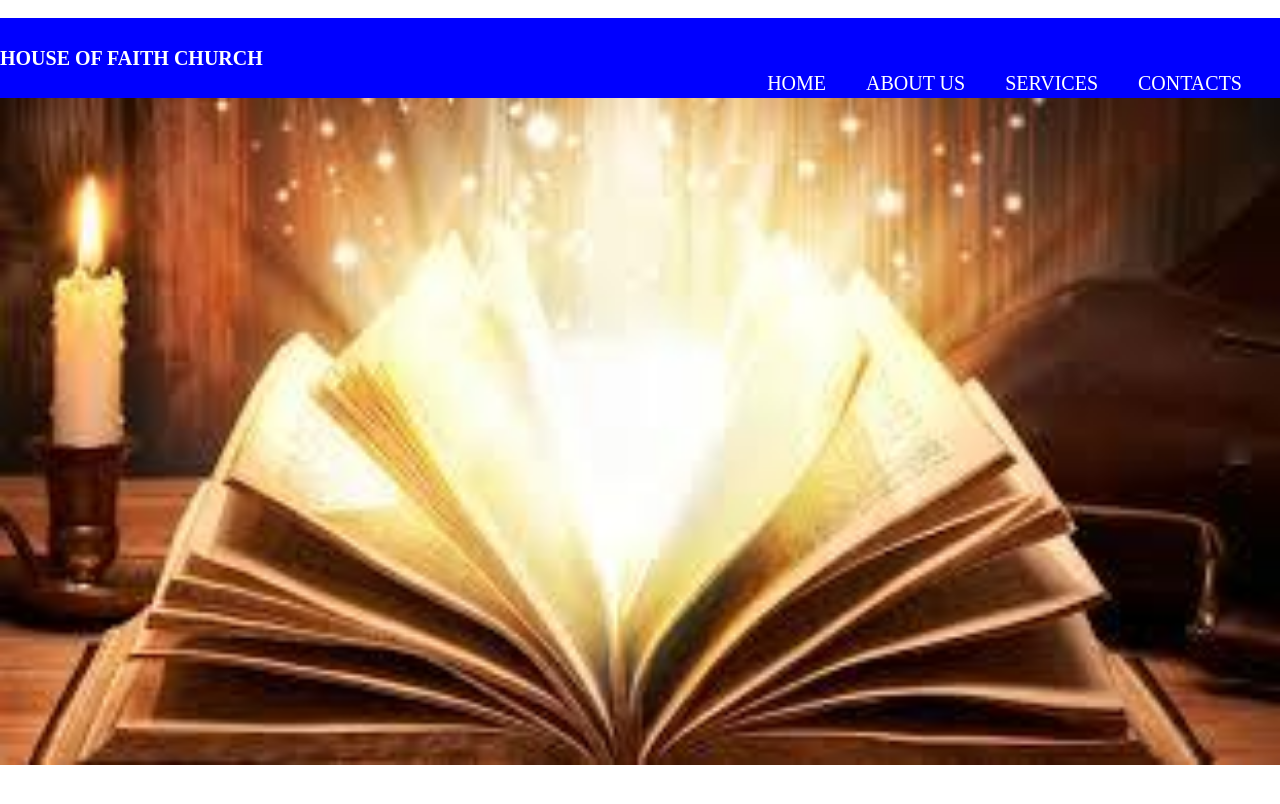
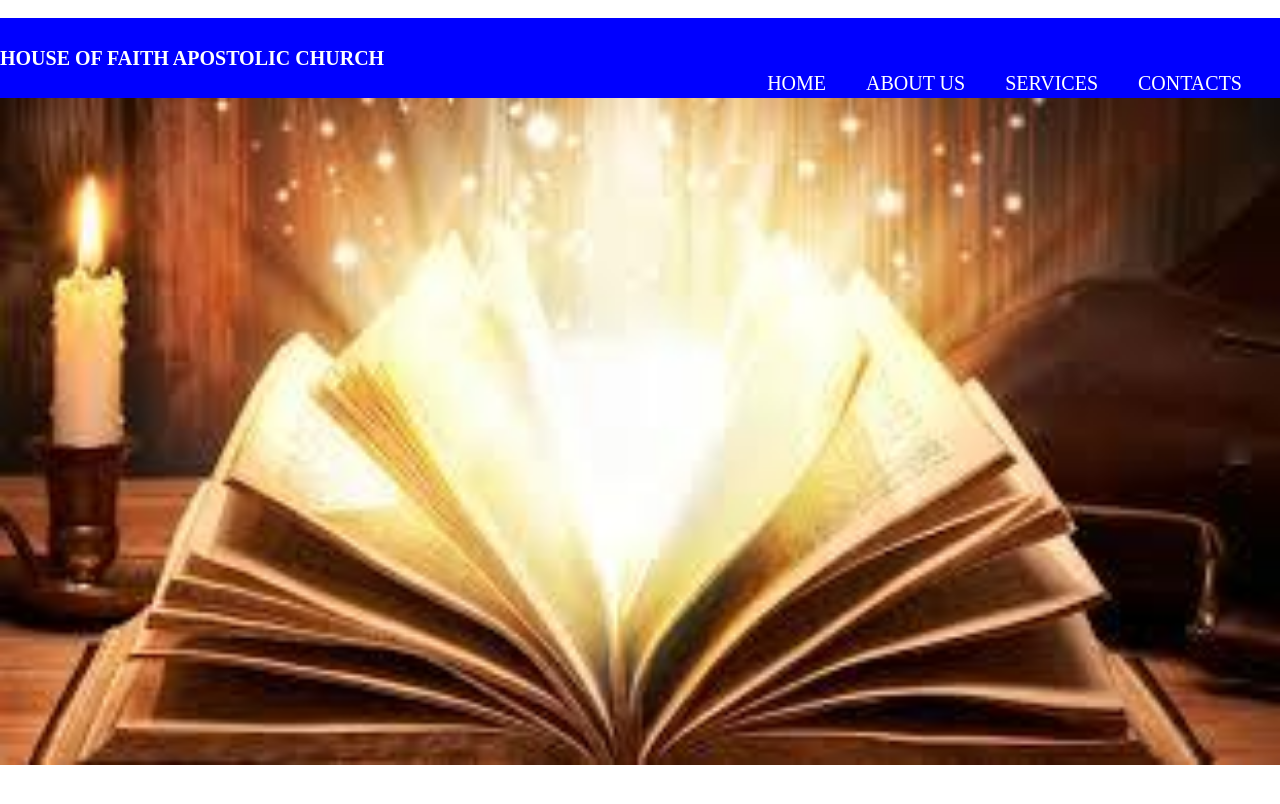
Before and after one commit to Gurure11/houseoffaith, a plain HTML site: page index.html in a window 1280 px wide. Shown: the top 804 px of the page. Drawn offline with Linux system fonts and the light colour scheme.

Commit message:
Update index.html

```diff
--- a/index.html
+++ b/index.html
@@ -134,7 +134,7 @@
 	<nav>
 
 
-<h6 id="main-head">HOUSE OF FAITH CHURCH</h6><br>
+<h6 id="main-head">HOUSE OF FAITH APOSTOLIC CHURCH</h6><br>
 
 
 	<ul>
```
